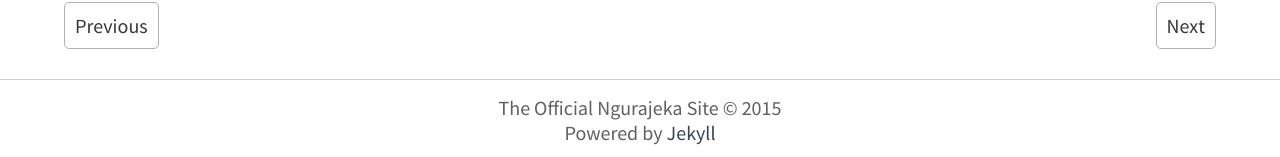
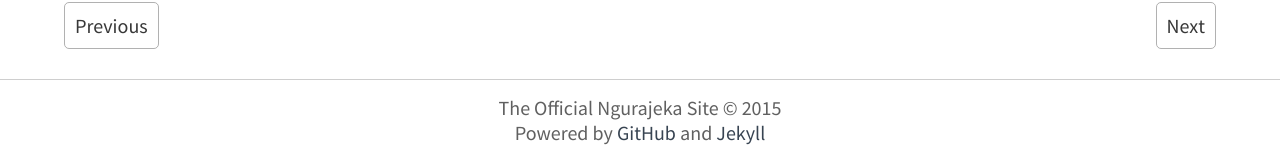
Before and after one commit to ngurajeka/ngurajeka.github.io, a Jekyll site: the page built from index.html, in a window 1280 px wide. Shown: the part 1322-1479 px from the top of the page. Built offline with Jekyll 4.4.1, drawn with Linux system fonts in a browser that asks for light colours; the list of posts is cut into pages by our own code.

Commit message:
modifikasi footer

```diff
--- a/_includes/footer.html
+++ b/_includes/footer.html
@@ -1,14 +1,6 @@
 <footer class="site-footer">
 	<div class="wrapper">
 		<p class="text">{{ site.title }} &copy; 2015</p>
-		<p class="text">Powered by <a href="http://jekyllrb.com/" title="" target="_blank">Jekyll</a></p>
+		<p class="text">Powered by <a href="http://github.com">GitHub</a> and <a href="http://jekyllrb.com/" title="" target="_blank">Jekyll</a></p>
 	</div>
 </footer>
-<script type="text/javascript">
-	var img = document.getElementsByTagName("img");
-	for (var i = img.length - 1; i >= 0; i--) {
-		var att = document.createAttribute("class");
-		att.value = "center";
-		img[i].parentNode.setAttributeNode(att);
-	};
-</script>
```
